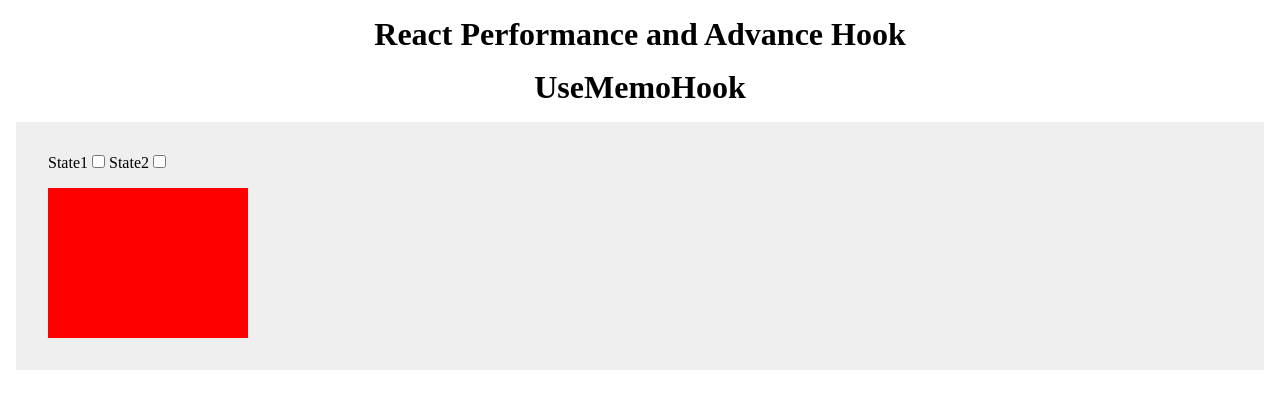
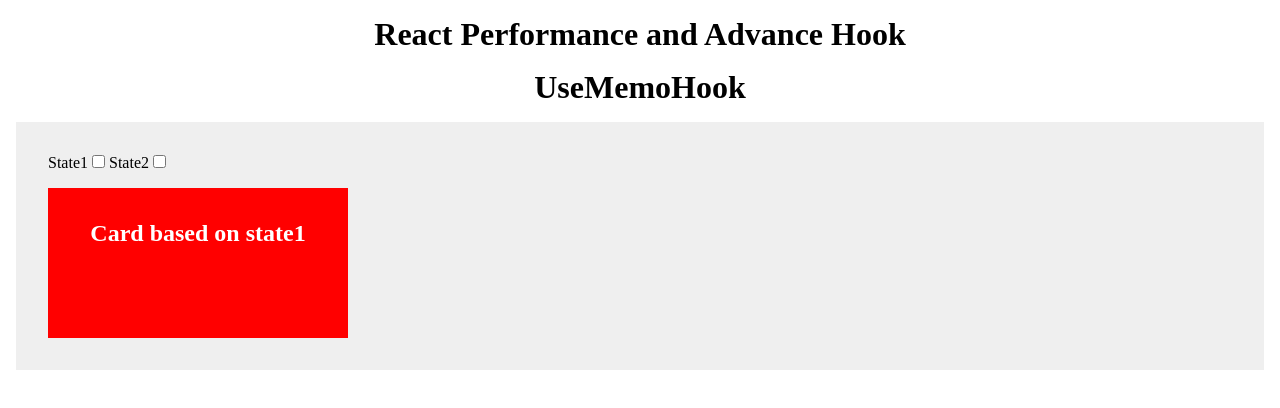
Before and after one commit to Tausifqureshi/React_Revision, a React (Vite) app: page / in a window 1280 px wide. Shown: the top 408 px of the page. Built offline with nearby package versions, Linux system fonts and the light colour scheme.

Commit message:
useMemo-Hook

```diff
--- a/src/React Perfomance and Advance Hook/InputForm.jsx
+++ b/src/React Perfomance and Advance Hook/InputForm.jsx
@@ -4,6 +4,8 @@ import styles from "./InputForm.module.css";
 
 function InputForm() {
   const [userName, setUserName] = useState("");
+  // React me agar kisi specific component me state ki zaroorat hai toh wohi par state create karna best practice hai, kyunki isse React ki performance par positive asar padta hai, agar parent component (jaise ki BasicApp) me state define ki jaye aur jab bhi state change ho (jaise user input karte waqt) toh uske sabhi child components bhi unnecessary re-render hote hain jo performance ko impact kar sakta hai, isliye jahan zaroorat ho wahi par (child components me) state create karna React ki performance ko optimize karne me madad karta hai, aur yeh approach granular control aur targeted re-rendering mein bhi madadgar hoti hai.
+
   console.log("Input Form Component");
 
   function inputHandler(e) {
--- a/src/React Perfomance and Advance Hook/useMemo Hook/Card.jsx
+++ b/src/React Perfomance and Advance Hook/useMemo Hook/Card.jsx
@@ -1,4 +1,4 @@
-import React from "react";
+import React, { memo } from "react";
 
 function Card({state1}) {
     console.log("Card Components");
@@ -6,7 +6,7 @@ function Card({state1}) {
   return <div
   style={{
     background: state1 ?"green" : "red",
-    width: "200px",
+    width: "300px",
     height: "150px",
     color: "white",
     fontWeight: "bold",
@@ -18,9 +18,12 @@ function Card({state1}) {
 
   }}>
 
+ <h3 style={{color:"white"}}>Card based on state1</h3>
 
 
   </div>;
 }
 
-export default Card;
+export default memo (Card); // `memo` ka use yaha isliye kiya gaya hai, taaki jab `Card` component ko `state1` ke props milein, sirf tab hi yeh re-render ho. Agar hum `state2` ko check/change kar rahe hain, toh yeh component render nahi hoga, kyunki `memo` ke saath ye optimization hoti hai.
+
+// `useMemo` hook ka bhi yeh hi fayda hai, par uska use tab kiya jata hai jab kisi calculation ya expensive function ko repeatedly run hone se rokna ho. `memo` puri component re-rendering ko control karta hai, jabki `useMemo` specific values ko memoize karke React ki performance enhance karta hai.
```
Also changed, not shown: src/React Perfomance and Advance Hook/BasicApp.jsx (+7 -0 lines), src/React Perfomance and Advance Hook/useMemo Hook/Thory.jsx (+83 -0 lines).
